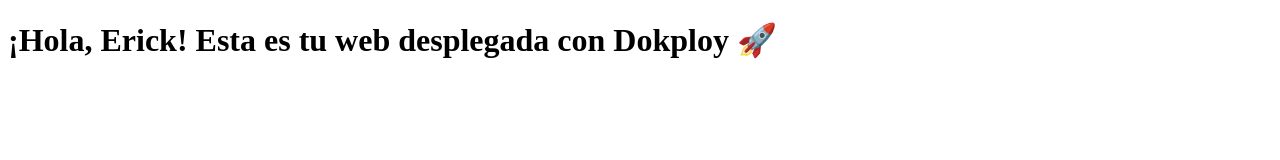
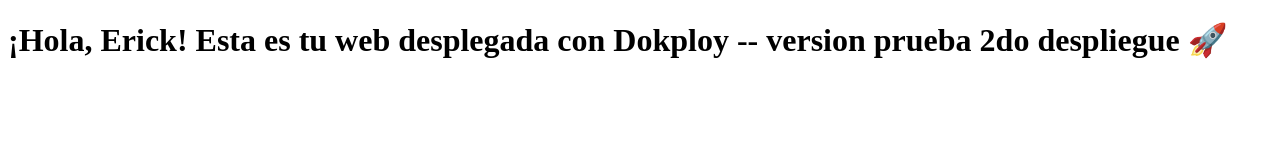
Before and after one commit to caluriantech/simple-web, a website: page public/index.html in a window 1280 px wide. Drawn offline with Linux system fonts and the light colour scheme.

Commit message:
Update index.html

```diff
--- a/public/index.html
+++ b/public/index.html
@@ -5,6 +5,6 @@
   <title>Web Simple en Dokploy</title>
 </head>
 <body>
-  <h1>¡Hola, Erick! Esta es tu web desplegada con Dokploy 🚀</h1>
+  <h1>¡Hola, Erick! Esta es tu web desplegada con Dokploy -- version prueba 2do despliegue 🚀</h1>
 </body>
 </html>
```
